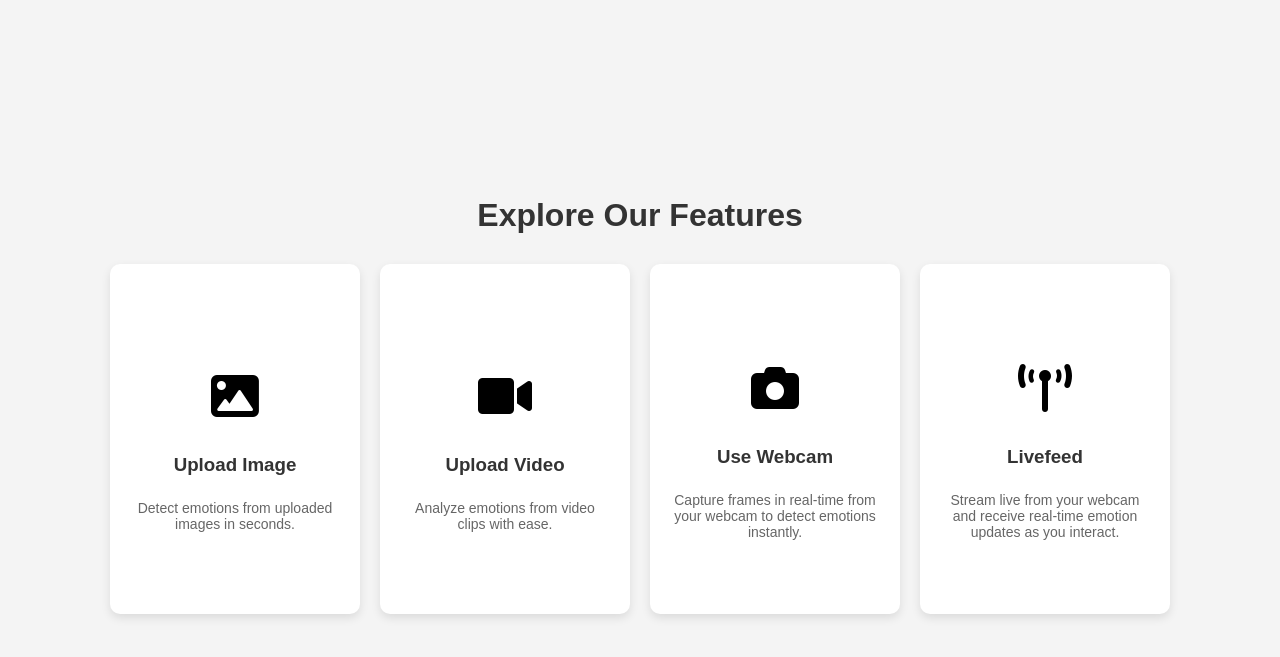
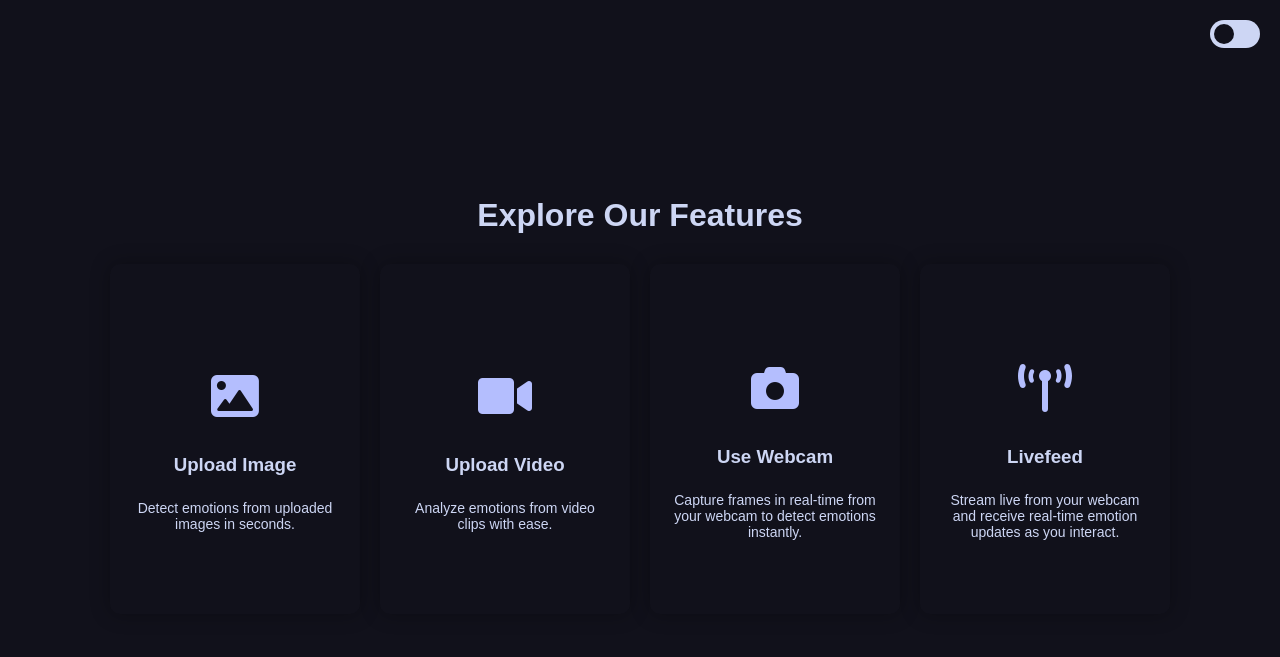
Before and after one commit to YESWANTH-S/Emotion_Recognition_App, a Flask app: page / in a window 1280 px wide. Shown: the top 657 px of the page. Run offline with Flask 3, Linux system fonts and the light colour scheme; parts of the project's set-up code (start-up, migrations or seed data) failed here and were passed over.

Commit message:
Add dark/light mode toggle switch to all HTML templates

```diff
--- a/app/templates/index.html
+++ b/app/templates/index.html
@@ -4,11 +4,12 @@
     <meta charset="UTF-8">
     <meta name="viewport" content="width=device-width, initial-scale=1.0">
     <title>Emotion Detection App - Features</title>
-    <link rel="stylesheet" href="{{ url_for('static', filename='css/index.css') }}">
+    <link rel="stylesheet" href="{{ url_for('static', filename='css/styles.css') }}">
     <link rel="stylesheet" href="https://cdnjs.cloudflare.com/ajax/libs/font-awesome/6.0.0-beta3/css/all.min.css">
     <script src="{{ url_for('static', filename='js/script.js') }}" defer></script>
 </head>
 <body>
+    <div class="theme-switcher"> <label class="switch"> <input type="checkbox" id="theme-toggle"> <span class="slider"> </span> </label> </div>
     <div class="main-container">
         <h1>Explore Our Features</h1>
         <div class="cards-container">
--- a/app/templates/livefeed.html
+++ b/app/templates/livefeed.html
@@ -12,6 +12,7 @@
 
 <body>
     {% include 'sidebar.html' %}
+    <div class="theme-switcher"> <label class="switch"> <input type="checkbox" id="theme-toggle"> <span class="slider"> </span> </label> </div>
     <div class="container">
         <h1>Live Emotion Detection</h1>
         <video id="video" width="640" height="480" autoplay></video>
--- a/app/templates/upload_image.html
+++ b/app/templates/upload_image.html
@@ -10,6 +10,7 @@
 </head>
 <body>
     {% include 'sidebar.html' %}
+    <div class="theme-switcher"> <label class="switch"> <input type="checkbox" id="theme-toggle"> <span class="slider"> </span> </label> </div>
     <div class="container">
         <h1>Upload Image for Emotion Detection</h1>
         <div class="upload-area" onclick="document.getElementById('imageUpload').click()">
--- a/app/templates/upload_video.html
+++ b/app/templates/upload_video.html
@@ -10,6 +10,7 @@
 </head>
 <body>
     {% include 'sidebar.html' %}
+    <div class="theme-switcher"> <label class="switch"> <input type="checkbox" id="theme-toggle"> <span class="slider"> </span> </label> </div>
     <div class="container">
         <h1>Upload Video for Emotion Detection</h1>
         <div class="upload-area" onclick="document.getElementById('videoUpload').click()">
--- a/app/templates/use_webcam.html
+++ b/app/templates/use_webcam.html
@@ -12,6 +12,7 @@
 
 <body>
     {% include 'sidebar.html' %}
+    <div class="theme-switcher"> <label class="switch"> <input type="checkbox" id="theme-toggle"> <span class="slider"> </span> </label> </div>
     <div class="container">
         <h1>Use Webcam for Emotion Detection</h1>
         <div id="videoContainer" style="display: none;">
```
